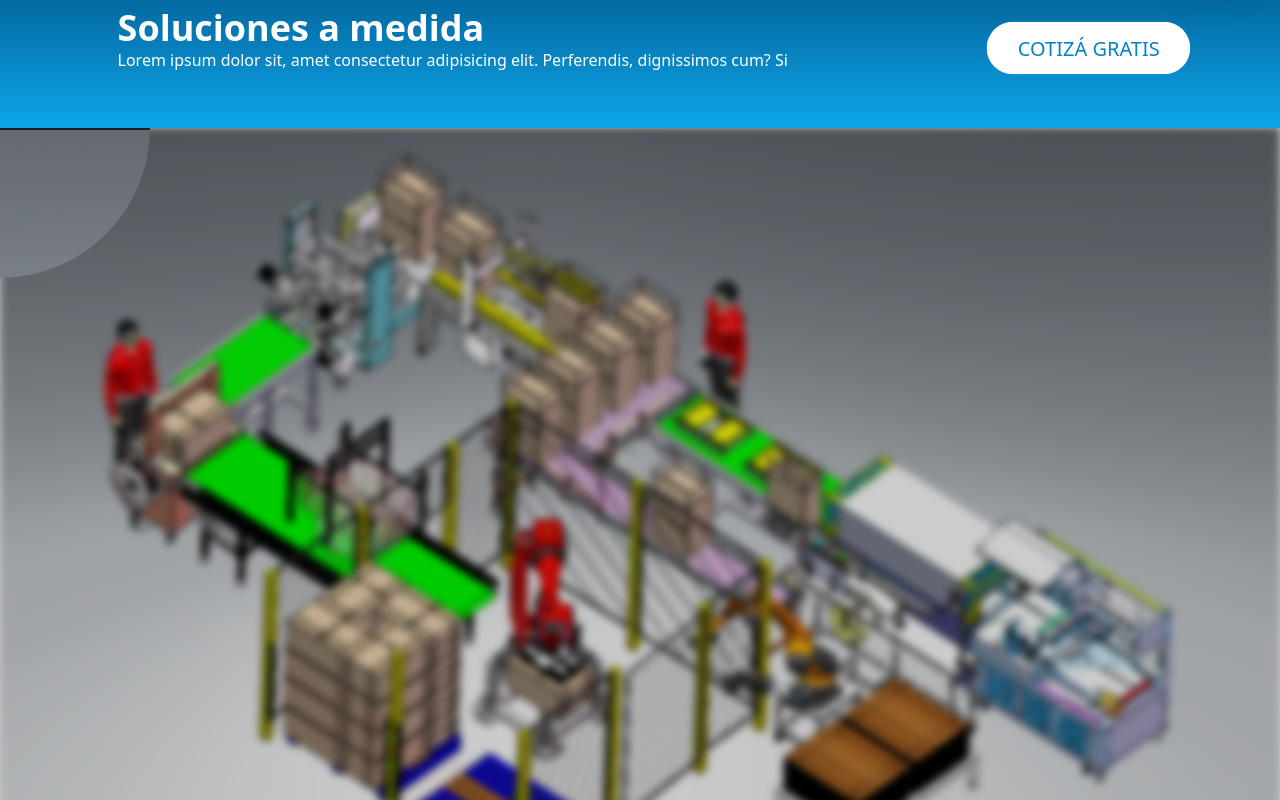
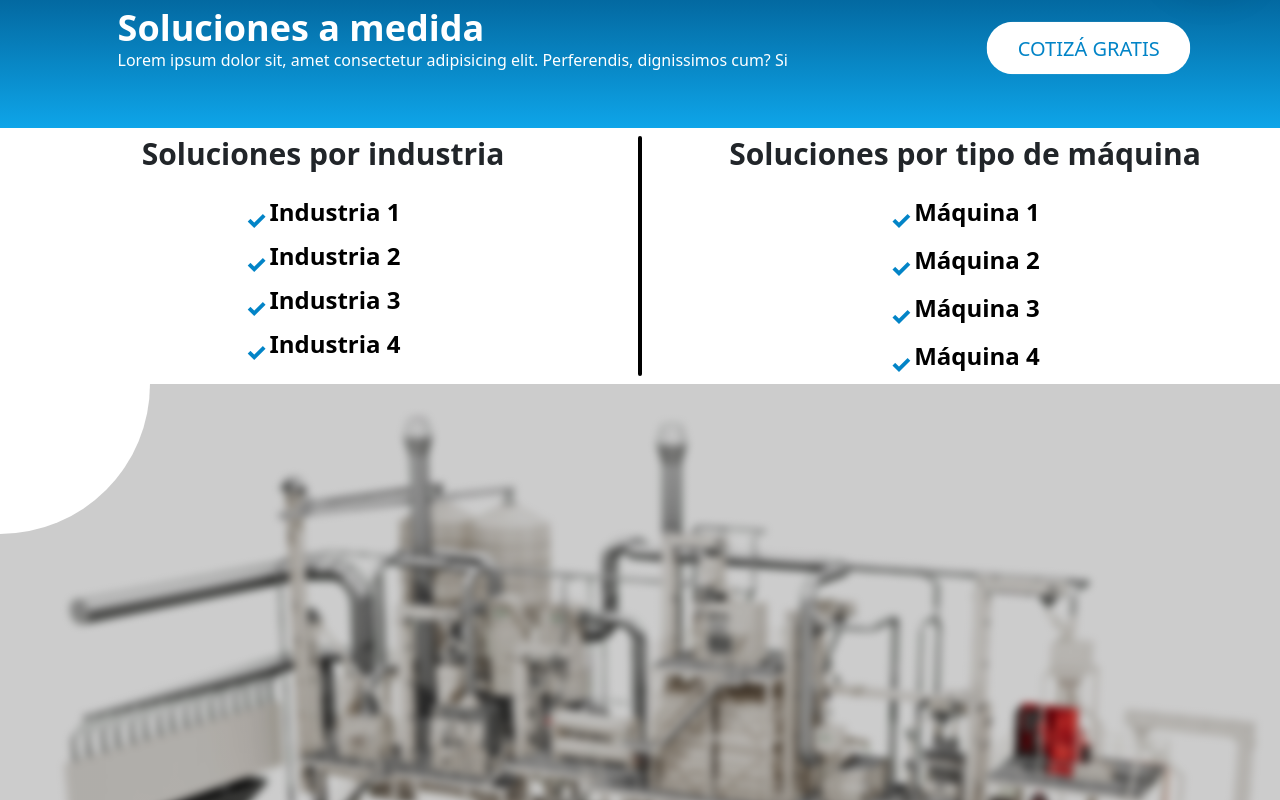
Before and after one commit to facundolgomez/PARKE-Landing-Page-React, a React (Vite) app: page / in a window 1280 px wide. Shown: the part 800-1600 px from the top of the page. Built offline with nearby package versions, Linux system fonts and the light colour scheme.

Commit message:
arreglando el dashboard

```diff
--- a/src/components/dashboard/Dashboard.jsx
+++ b/src/components/dashboard/Dashboard.jsx
@@ -146,15 +146,86 @@ const Dashboard = () => {
         </div>
       </div>
       <div className="h-32 w-full bg-gradient-to-t from-sky-500 to-sky-700 ">
-
         <div className="flex flex-row justify-around items-center">
-        <div className="flex flex-col">
-        <h1 className=" text-white text-2xl md:text-4xl font-bold mt-2 md:mt-3 ml-2 "> Soluciones a medida</h1>
-        <p className="text-white ml-2">  Lorem ipsum dolor sit, amet consectetur adipisicing elit. Perferendis, dignissimos cum? Si</p>
+          <div className="flex flex-col">
+            <h1 className=" text-white text-2xl md:text-4xl font-bold mt-2 md:mt-3 ml-2 ">
+              {" "}
+              Soluciones a medida
+            </h1>
+            <p className="text-white ml-2">
+              {" "}
+              Lorem ipsum dolor sit, amet consectetur adipisicing elit.
+              Perferendis, dignissimos cum? Si
+            </p>
+          </div>
+          <button className=" bg-white text-sky-600 rounded-full py-2 px-4 mt-4 md:mt-10 scale-75 md:scale-125 ">
+            COTIZÁ GRATIS
+          </button>
         </div>
-        <button className=" bg-white text-sky-600 rounded-full py-2 px-4 mt-4 md:mt-10 scale-75 md:scale-125 ">
-          COTIZÁ GRATIS
-        </button>
+      </div>
+      <div className="flex h-60 my-2">
+        <div className="flex-1 bg-white ml-2">
+          <h1 className="flex justify-center font-bold mb-4 text-3xl">
+            Soluciones por industria
+          </h1>
+          <ul className="text-center space-y-3 font-extrabold text-2xl">
+            <li className="text-black flex items-center justify-center">
+              <span className="inline-block w-4 h-4 mr-2 text-sky-600">
+                &#10003;
+              </span>
+              Industria 1
+            </li>
+            <li className="text-black flex items-center justify-center">
+              <span className="inline-block w-4 h-4 mr-2 text-sky-600">
+                &#10003;
+              </span>
+              Industria 2
+            </li>
+            <li className="text-black flex items-center justify-center">
+              <span className="inline-block w-4 h-4 mr-2 text-sky-600">
+                &#10003;
+              </span>
+              Industria 3
+            </li>
+            <li className="text-black flex items-center justify-center">
+              <span className="inline-block w-4 h-4 mr-2 text-sky-600">
+                &#10003;
+              </span>
+              Industria 4
+            </li>
+          </ul>
+        </div>
+        <div className="h-60 w-1 bg-black rounded-full" ></div>
+        <div className="flex-1 bg-white ml-2">
+          <h1 className="flex justify-center font-bold mb-4 text-3xl">
+            Soluciones por tipo de máquina
+          </h1>
+          <ul className="text-center space-y-4 font-extrabold text-2xl">
+            <li className="text-black flex items-center justify-center">
+              <span className="inline-block w-4 h-4 mr-2 text-sky-600">
+                &#10003;
+              </span>
+              Máquina 1
+            </li>
+            <li className="text-black flex items-center justify-center">
+              <span className="inline-block w-4 h-4 mr-2 text-sky-600">
+                &#10003;
+              </span>
+              Máquina 2
+            </li>
+            <li className="text-black flex items-center justify-center">
+              <span className="inline-block w-4 h-4 mr-2 text-sky-600">
+                &#10003;
+              </span>
+              Máquina 3
+            </li>
+            <li className="text-black flex items-center justify-center">
+              <span className="inline-block w-4 h-4 mr-2 text-sky-600">
+                &#10003;
+              </span>
+              Máquina 4
+            </li>
+          </ul>
         </div>
       </div>
       <div
@@ -163,14 +234,14 @@ const Dashboard = () => {
       >
         {/* Imagen desenfocada */}
         <img
-          src="/img/imagen1.png"
+          src="/img/imagen1.jpg"
           alt="Image Blur"
-          className="w-full h-full object-cover filter blur-sm"
+          className="w-full h-full object-cover md:filter md:blur-sm"
         />
 
         {/* Máscara del círculo */}
         <div
-          className="absolute inset-0 pointer-events-none"
+          className="absolute inset-0 pointer-events-none hidden md:block"
           style={{
             background: `radial-gradient(circle 100px at ${mousePosition.x}px ${mousePosition.y}px, transparent, rgba(0, 0, 0, 0.2))`,
           }}
@@ -178,9 +249,9 @@ const Dashboard = () => {
 
         {/* Imagen revelada */}
         <img
-          src="/img/imagen1.png"
+          src="/img/imagen1.jpg"
           alt="Image Revealed"
-          className="absolute top-0 left-0 w-full h-full object-cover"
+          className="absolute top-0 left-0 w-full h-full object-cover hidden md:block"
           style={{
             clipPath: `circle(150px at ${mousePosition.x}px ${mousePosition.y}px)`,
           }}
```
Also changed, not shown: public/img/imagen1.jpg (added).
